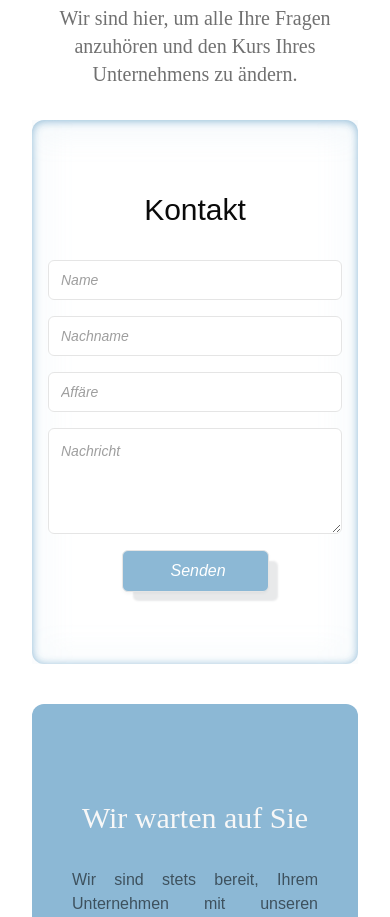
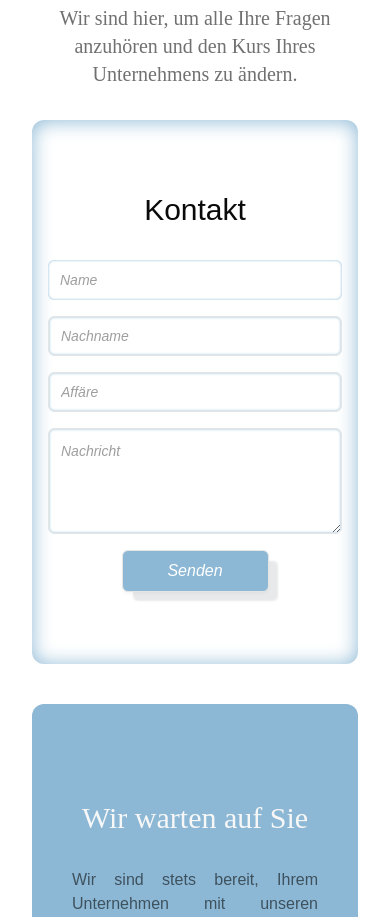
Before and after one commit to DiegoHrz/consulting-website, a Next.js app: page /kontakt in a window 390 px wide. Shown: the part 920-1837 px from the top of the page. Built offline with nearby package versions, Linux system fonts and the light colour scheme; a web font is replaced by a local one.

Commit message:
Add changes in FAQ

```diff
--- a/app/components/AccordionElement.tsx
+++ b/app/components/AccordionElement.tsx
@@ -97,7 +97,7 @@ const AccordionElement = () => {
         <AccordionItem
           key={index}
           value={`item-${index}`}
-          className={`px-3 rounded-lg duration-700 relative border-[#afdae8] bg-white/10   ${
+          className={`px-3 rounded-lg duration-700 relative border-[#afdae8] bg-white/30 shadow-anna-blue shadow-[0px_0px_0.5px_0px] my-2 ${
             accordionSelected === `item-${index}`
               ? "shadow-anna-blue shadow-[0px_1px_3px_0px]"
               : "hover:shadow-anna-blue hover:shadow-[0px_1px_3px_0px]"
--- a/app/components/ContactForm.tsx
+++ b/app/components/ContactForm.tsx
@@ -65,17 +65,17 @@ const ContactForm = () => {
           className="max-w-[61rem] w-full  lg:max-w-[800px]  flex flex-col gap-4 mx-auto relative py-[4.5rem] pr-4 pl-4 lg:pr-64 lg:pl-16  rounded-xl backdrop-blur-lg  bg-white/5 "
           style={{
             background: "rgba(255, 255, 255, 0.02)",
-            boxShadow: "rgba(140, 184, 213) 0px 1px 10px 0px inset",
+            boxShadow: "rgba(140, 184, 213) 0px 1px 20px 0px inset",
           }}
         >
-          <motion.div
-            className="absolute inset-0 -z-10 backdrop-blur-lg  "
+          {/* <motion.div
+            className="absolute inset-0 -z-10 backdrop-blur-lg"
             // shadow-anna-blue shadow-[0px_1px_7px_0px]
             initial={{ scale: 0, opacity: 0.1 }}
             whileInView={{ scale: 1, opacity: 1 }}
             transition={{ duration: 1.2, delay: 0.7, ease: "easeOut" }}
             viewport={{ once: true, amount: 0.1 }}
-          />
+          /> */}
           {/* <div
             className={`absolute -z-10 transition-all duration-700   h-24 w-24 right-0 top-0
 
@@ -106,7 +106,7 @@ const ContactForm = () => {
                 required: true,
                 pattern: /^[a-zA-Z]+(?: [a-zA-Z]+)*$/,
               })}
-              className="border p-3 text-sm h-10 placeholder:text-[#757575]/70 placeholder:italic placeholder:font-[100] placeholder:text-sm rounded-md"
+              className=" p-3 text-sm h-10 placeholder:text-[#757575]/70 placeholder:italic placeholder:font-[100] placeholder:text-sm rounded-md shadow-[inset_0_0px_3px_0_rgba(140,184,213,1)]"
             />
 
             <label htmlFor="name" className=" flex text-sm">
@@ -138,7 +138,7 @@ const ContactForm = () => {
                 required: true,
                 pattern: /^[\w-]+(\.[\w-]+)*@([\w-]+\.)+[a-zA-Z]{2,7}$/,
               })}
-              className="border p-3 text-sm h-10 placeholder:text-[#757575]/70 placeholder:italic placeholder:font-[100] placeholder:text-sm rounded-md"
+              className="border p-3 text-sm h-10 placeholder:text-[#757575]/70 placeholder:italic placeholder:font-[100] placeholder:text-sm rounded-md shadow-[inset_0_0px_3px_0_rgba(140,184,213,1)]"
             />
 
             <label htmlFor="email" className="flex text-sm text-slate-600">
@@ -190,7 +190,7 @@ const ContactForm = () => {
               {...register("asunto", {
                 required: true,
               })}
-              className="border p-3 text-sm h-10 placeholder:text-[#757575]/70 placeholder:italic placeholder:font-[100] placeholder:text-sm rounded-md"
+              className="border p-3 text-sm h-10 placeholder:text-[#757575]/70 placeholder:italic placeholder:font-[100] placeholder:text-sm rounded-md shadow-[inset_0_0px_3px_0_rgba(140,184,213,1)]"
             />
 
             <label htmlFor="asunto" className="flex  text-sm text-slate-600">
@@ -214,7 +214,7 @@ const ContactForm = () => {
               {...register("mensaje", {
                 required: true,
               })}
-              className="border p-3 text-sm placeholder:text-[#757575]/70 placeholder:italic placeholder:font-[100] placeholder:text-sm rounded-md"
+              className="border p-3 text-sm placeholder:text-[#757575]/70 placeholder:italic placeholder:font-[100] placeholder:text-sm rounded-md shadow-[inset_0_0px_3px_0_rgba(140,184,213,1)]"
             ></textarea>
 
             <label htmlFor="mensaje" className="flex text-sm text-slate-600">
@@ -229,11 +229,11 @@ const ContactForm = () => {
             </label>
           </div>
 
-          <div className="w-full lg:flex lg:justify-end">
+          <div className="w-full  lg:flex lg:justify-end">
             <input
               type="submit"
               value="Senden"
-              className="cursor-pointer border rounded-md w-1/2 lg:w-auto text-white bg-[#8CB8D5] px-12 py-2 italic "
+              className="cursor-pointer border rounded-md w-1/2 lg:w-auto text-white bg-[#8CB8D5] sm:px-12 py-2 italic "
               style={{
                 boxShadow:
                   "10px 10px 2px -1px rgb(33, 41, 51, 0.1), 0 2px 4px -1px rgba(0, 0, 0, 0.06)",
@@ -282,7 +282,7 @@ const ContactForm = () => {
                   </div>
                 </a> */}
                 <a
-                  href="mailto:info@as-vision-partners.com?subject=Consulta&body=Hola, me encantaría saber más del servicio..."
+                  href="mailto:info@as-vision-partners.com?subject=Kontaktinformationen&body=Hallo,%20ich%20würde%20gerne%20mit%20Ihnen%20zusammenarbeiten%20"
                   target="_blank"
                   rel="noopener noreferrer"
                 >
--- a/app/components/FAQ.tsx
+++ b/app/components/FAQ.tsx
@@ -19,7 +19,7 @@ const FAQ = () => {
       </h1> */}
         {/* any text */}
       </div>
-      <div>
+      <div className="rounded-lg " >
         <AccordionElement />
       </div>
     </div>
```
